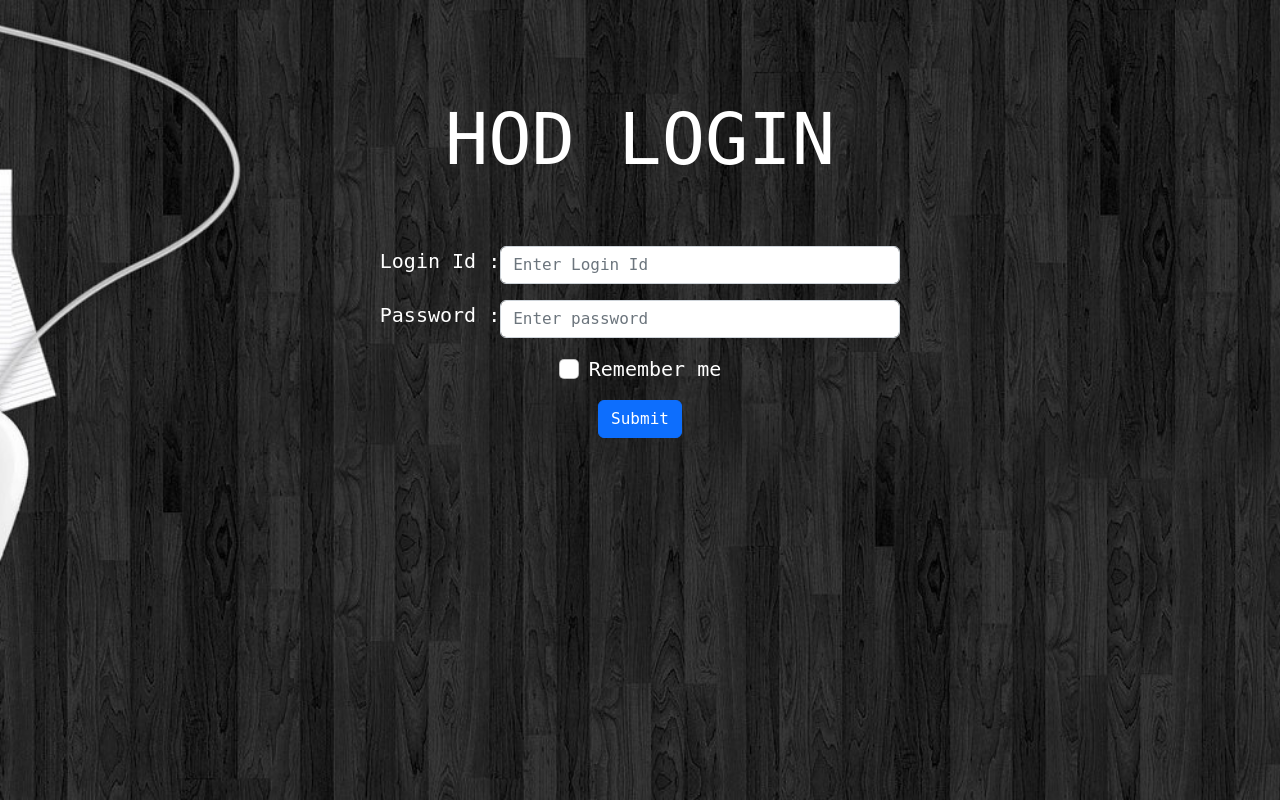
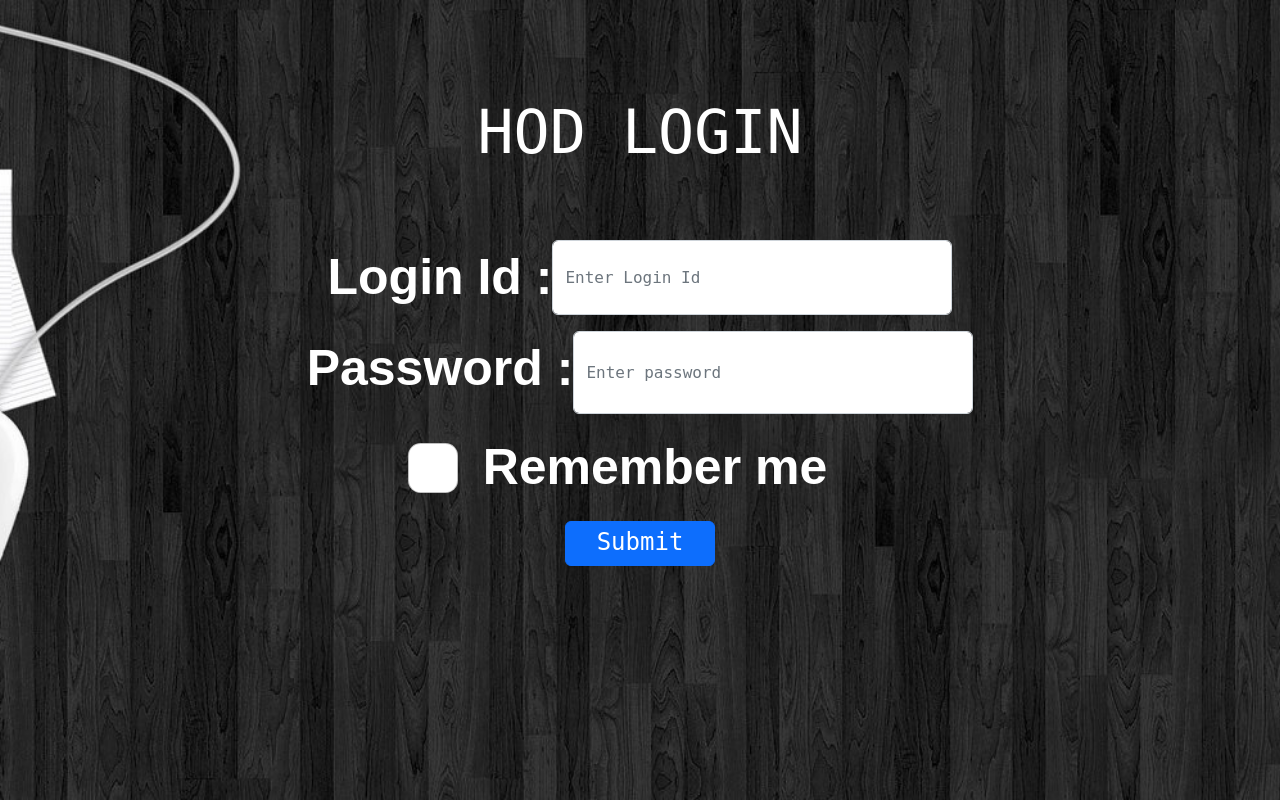
Before and after one commit to sahilb16/PBL-Project, a Flask app: page /login-hod in a window 1280 px wide. Run offline with Flask 3, Linux system fonts and the light colour scheme.

Commit message:
Update login-hod.html

```diff
--- a/templates/login-hod.html
+++ b/templates/login-hod.html
@@ -22,13 +22,26 @@
 
         <main>
             <div id="login" class="container-fluid text-center pt-5 ">
-                <div class="display-2 my-5">HOD LOGIN</div>
+                <style>
+                    h1 {
+                      font-size: 60px;
+                    }
+                  </style>
+
+                <div class="display-2 my-5"><h1>HOD LOGIN</h1></div>
             </div>
             <div>
                 <form action="/login-hod" method="post" id="create-form">
                     <div class="mb-3 mt-3 text-center d-flex justify-content-center">
-
-                        <label for="Login Id">Login Id :</label>
+                        <style>
+                            label {
+                              font-size: 50px;
+                              font-family: Arial, sans-serif;
+                              font-weight: bold;
+                              font-style:simple;
+                            }
+                          </style>
+                        <label for="Login Id" style="font-size: px;">Login Id :</label>
                         <br />
                         <input type="text" class="form-control ml-5" id="id" placeholder="Enter Login Id" name="id"
                             style="width: 400px" required>
@@ -54,7 +67,14 @@
                         {% endif %}
                     </div>
                     <div class="center">
-                        <button type="submit" class="btn btn-primary">Submit</button>
+                        <style>
+                            button {
+                              width: 150px;
+                              height: 45px;
+                              font-size: 20px;
+                            }
+                          </style>
+                        <button type="submit" class="btn btn-primary"><h4>Submit</h4></button>
                     </div>
                 </form>
 
```
